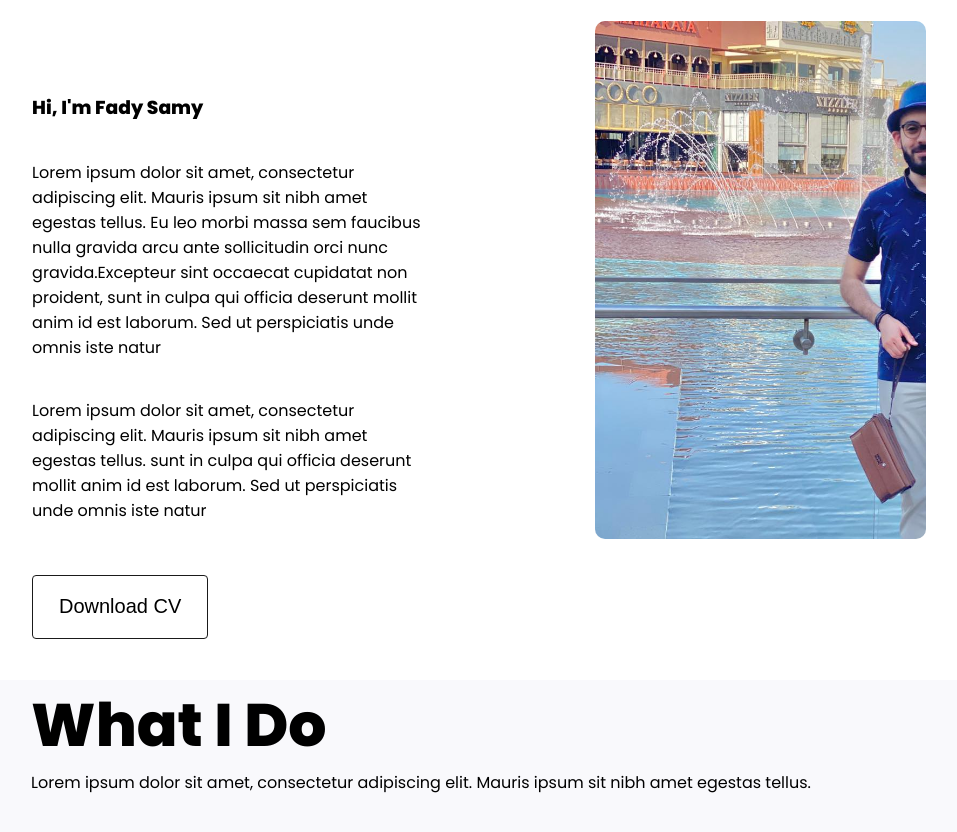
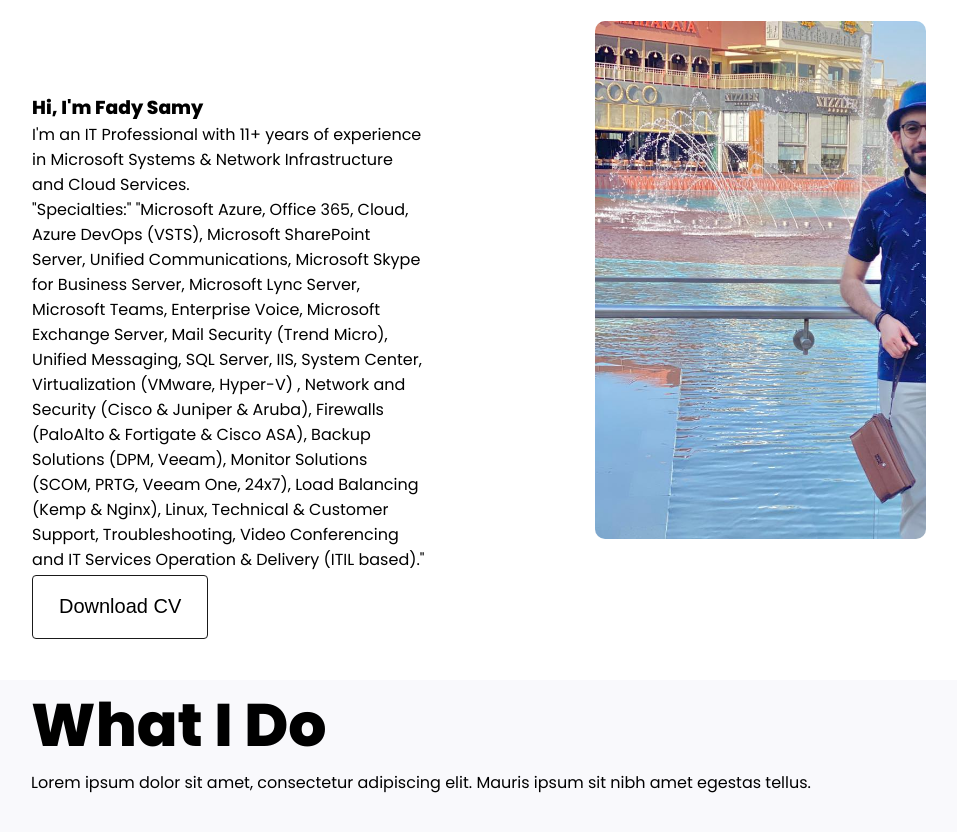
Before and after one commit to HanyMagdy25/fady-main-porto, a React (Create React App) app: page / in a window 1280 px wide. Shown: the part 920-1752 px from the top of the page, without its empty margins (315-1272 px from the left). Built offline with nearby package versions, Linux system fonts and the light colour scheme.

Commit message:
Update About.js
update about me content

```diff
--- a/src/components/about/About.js
+++ b/src/components/about/About.js
@@ -12,19 +12,13 @@ const About = () => {
               <div className="about-content">
                 <h3>Hi, I'm <span>Fady Samy</span></h3>
                 <p>
-                  Lorem ipsum dolor sit amet, consectetur adipiscing elit.
-                  Mauris ipsum sit nibh amet egestas tellus. Eu leo morbi massa
-                  sem faucibus nulla gravida arcu ante sollicitudin orci nunc
-                  gravida.Excepteur sint occaecat cupidatat non proident, sunt
-                  in culpa qui officia deserunt mollit anim id est laborum. Sed
-                  ut perspiciatis unde omnis iste natur
+                  I'm an IT Professional with 11+ years of experience in Microsoft Systems & Network Infrastructure and Cloud Services.
                 </p>
                 <p>
-                  Lorem ipsum dolor sit amet, consectetur adipiscing elit.
-                  Mauris ipsum sit nibh amet egestas tellus.  sunt
-                  in culpa qui officia deserunt mollit anim id est laborum. Sed
-                  ut perspiciatis unde omnis iste natur
-                </p>
+                 "Specialties:"
+
+                 "Microsoft Azure, Office 365, Cloud, Azure DevOps (VSTS), Microsoft SharePoint Server, Unified Communications, Microsoft Skype for Business Server, Microsoft Lync Server, Microsoft Teams, Enterprise Voice, Microsoft Exchange Server, Mail Security (Trend Micro), Unified Messaging, SQL Server, IIS, System Center, Virtualization (VMware, Hyper-V) , Network and Security (Cisco & Juniper & Aruba), Firewalls (PaloAlto & Fortigate & Cisco ASA), Backup Solutions (DPM, Veeam), Monitor Solutions (SCOM, PRTG, Veeam One, 24x7), Load Balancing (Kemp & Nginx), Linux, Technical & Customer Support, Troubleshooting, Video Conferencing and IT Services Operation & Delivery (ITIL based)."
+                  </p>
               </div>
               <div className="about-btns">
                 <a href="front.pdf" download="fady.pdf"><button className="first-btn">Download CV</button></a>
```
